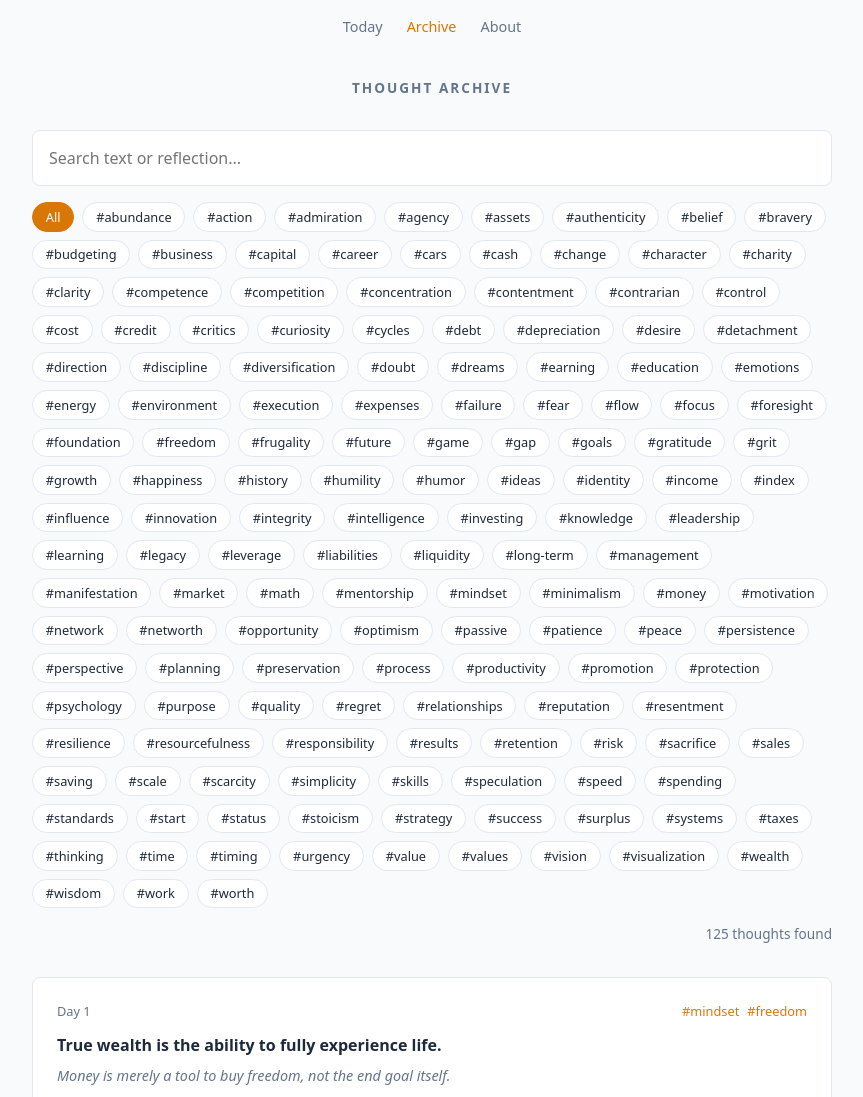
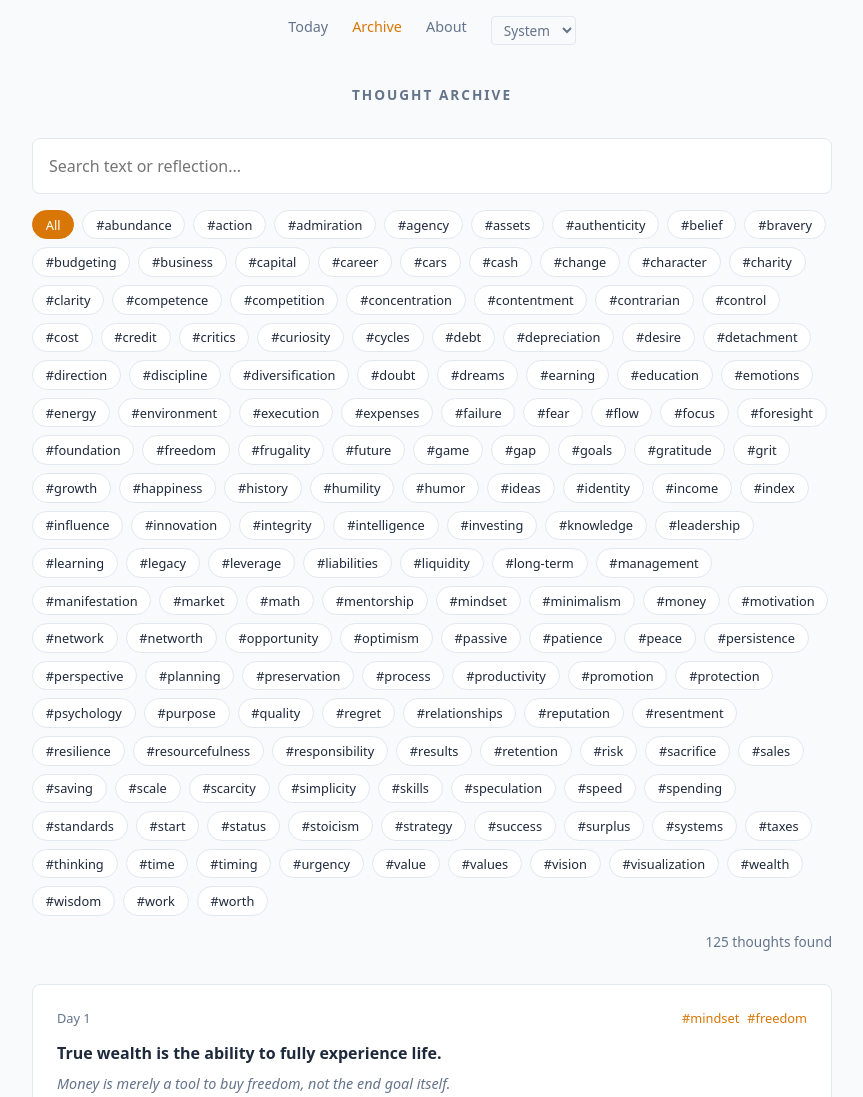
Before and after one commit to BlaZeX/thinkaboutwealth, a plain HTML site: page archive.html in a window 1280 px wide. Shown: the top 1097 px of the page, without its empty margins (208-1071 px from the left). Drawn offline with Linux system fonts and the light colour scheme.

Commit message:
UI/UX changes

```diff
--- a/about.html
+++ b/about.html
@@ -17,6 +17,11 @@
         <a href="index.html">Today</a>
         <a href="archive.html">Archive</a>
         <a href="about.html" class="active">About</a>
+        <select id="theme-select" class="theme-select" aria-label="Theme">
+            <option value="system">System</option>
+            <option value="light">Light</option>
+            <option value="dark">Dark</option>
+        </select>
     </nav>
 
     <main>
@@ -55,11 +60,10 @@
     </main>
 
     <footer>
-        <a href="https://github.com/thinkaboutwealth" target="_blank" rel="noopener">Open Source</a>
-        <span>&bull;</span>
-        <span>No Analytics &bull; UTC Reset</span>
+        <span>No ads. No tracking. Pure privacy.</span>
     </footer>
 
+    <script src="js/theme.js"></script>
 </body>
 
 </html>
--- a/archive.html
+++ b/archive.html
@@ -16,6 +16,11 @@
         <a href="index.html">Today</a>
         <a href="archive.html" class="active">Archive</a>
         <a href="about.html">About</a>
+        <select id="theme-select" class="theme-select" aria-label="Theme">
+            <option value="system">System</option>
+            <option value="light">Light</option>
+            <option value="dark">Dark</option>
+        </select>
     </nav>
 
     <main>
@@ -45,11 +50,10 @@
     </main>
 
     <footer>
-        <a href="https://github.com/thinkaboutwealth" target="_blank" rel="noopener">Open Source</a>
-        <span>&bull;</span>
-        <span>No Analytics &bull; UTC Reset</span>
+        <span>No ads. No tracking. Pure privacy.</span>
     </footer>
 
+    <script src="js/theme.js"></script>
     <script src="js/archive.js"></script>
 </body>
 
--- a/css/styles.css
+++ b/css/styles.css
@@ -3,24 +3,39 @@
     --card-bg: #ffffff;
     --text-primary: #1e293b;
     --text-secondary: #64748b;
-    --accent: #d97706; /* Amber-600 */
+    --accent: #d97706;
+    /* Amber-600 */
     --accent-hover: #b45309;
     --border: #e2e8f0;
     --shadow: 0 4px 6px -1px rgb(0 0 0 / 0.1), 0 2px 4px -2px rgb(0 0 0 / 0.1);
     --font-sans: system-ui, -apple-system, BlinkMacSystemFont, "Segoe UI", Roboto, "Helvetica Neue", Arial, sans-serif;
 }
 
+/* Dark Theme - applied via media query OR data attribute override */
 @media (prefers-color-scheme: dark) {
-    :root {
+    :root:not([data-theme-override="light"]) {
         --bg-color: #0f172a;
         --card-bg: #1e293b;
         --text-primary: #f1f5f9;
         --text-secondary: #94a3b8;
-        --accent: #fbbf24; /* Amber-400 */
+        --accent: #fbbf24;
+        /* Amber-400 */
         --accent-hover: #f59e0b;
         --border: #334155;
         --shadow: 0 4px 6px -1px rgb(0 0 0 / 0.5);
     }
+}
+
+:root[data-theme-override="dark"] {
+    --bg-color: #0f172a;
+    --card-bg: #1e293b;
+    --text-primary: #f1f5f9;
+    --text-secondary: #94a3b8;
+    --accent: #fbbf24;
+    /* Amber-400 */
+    --accent-hover: #f59e0b;
+    --border: #334155;
+    --shadow: 0 4px 6px -1px rgb(0 0 0 / 0.5);
 }
 
 * {
@@ -37,29 +52,51 @@ body {
     min-height: 100vh;
     display: flex;
     flex-direction: column;
-    overflow-y: scroll; /* Prevent layout shift */
+    overflow-y: scroll;
+    /* Prevent layout shift */
 }
 
 /* --- Layout --- */
 
-nav, footer {
+nav,
+footer {
     padding: 1rem 1.5rem;
     display: flex;
-    justify-content: center; /* Center nav items */
+    justify-content: center;
+    /* Center nav items */
     gap: 1.5rem;
     font-size: 0.9em;
 }
 
-nav a, footer a {
+nav a,
+footer a {
     color: var(--text-secondary);
     text-decoration: none;
     transition: color 0.2s;
     font-weight: 500;
 }
 
-nav a:hover, footer a:hover,
-nav a.active, footer a.active {
+nav a:hover,
+footer a:hover,
+nav a.active,
+footer a.active {
     color: var(--accent);
+}
+
+.theme-select {
+    background: transparent;
+    border: 1px solid var(--border);
+    color: var(--text-secondary);
+    border-radius: 4px;
+    padding: 0.2rem 0.5rem;
+    font-size: 0.85rem;
+    cursor: pointer;
+    font-family: inherit;
+}
+
+.theme-select:focus {
+    outline: none;
+    border-color: var(--accent);
 }
 
 main {
@@ -101,7 +138,8 @@ main {
     font-weight: 700;
     margin-bottom: 1.5rem;
     color: var(--text-primary);
-    min-height: 3.5rem; /* reduce layout shift */
+    min-height: 3.5rem;
+    /* reduce layout shift */
 }
 
 .daily-reflection {
@@ -163,7 +201,8 @@ button.primary {
 
 button.primary:hover {
     background: var(--accent-hover);
-    color: white; /* Keep white on hover */
+    color: white;
+    /* Keep white on hover */
 }
 
 /* Utilities */
--- /dev/null
+++ b/js/theme.js
@@ -0,0 +1,59 @@
+/**
+ * Theme Management
+ */
+(function () {
+    const STORAGE_KEY = 'taw-theme';
+
+    function getTheme() {
+        return localStorage.getItem(STORAGE_KEY) || 'system';
+    }
+
+    function setTheme(theme) {
+        localStorage.setItem(STORAGE_KEY, theme);
+        applyTheme(theme);
+        updateSelector(theme);
+    }
+
+    function applyTheme(theme) {
+        const root = document.documentElement;
+        if (theme === 'system') {
+            const isDark = window.matchMedia('(prefers-color-scheme: dark)').matches;
+            root.setAttribute('data-theme', isDark ? 'dark' : 'light');
+            // Remove override if system
+            root.removeAttribute('data-theme-override');
+        } else {
+            root.setAttribute('data-theme-override', theme);
+        }
+    }
+
+    function updateSelector(theme) {
+        const select = document.getElementById('theme-select');
+        if (select) select.value = theme;
+    }
+
+    // Init
+    const savedTheme = getTheme();
+    applyTheme(savedTheme);
+
+    // Listen for system changes if system mode
+    window.matchMedia('(prefers-color-scheme: dark)').addEventListener('change', e => {
+        if (getTheme() === 'system') {
+            applyTheme('system');
+        }
+    });
+
+    // Wait for DOM to wire up selector
+    window.addEventListener('DOMContentLoaded', () => {
+        const select = document.getElementById('theme-select');
+        if (select) {
+            select.value = savedTheme;
+            select.addEventListener('change', (e) => {
+                setTheme(e.target.value);
+            });
+        }
+    });
+
+    // Expose for debugging if needed
+    window.setAppTheme = setTheme;
+
+})();
```
Also changed, not shown: index.html (+13 -5 lines), js/app.js (+43 -26 lines).
